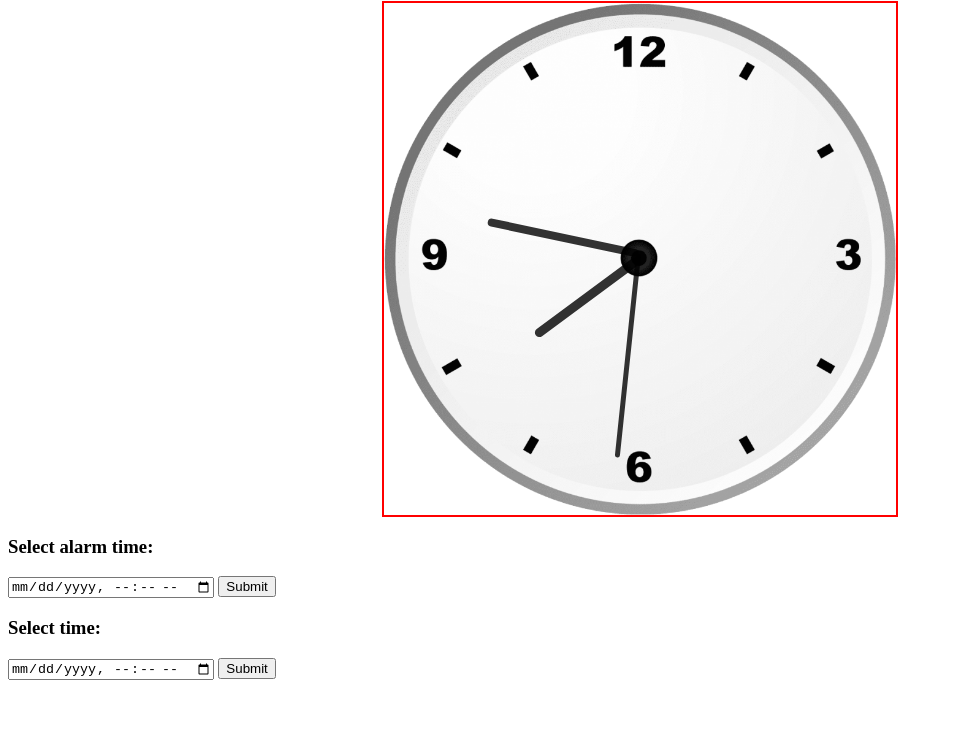
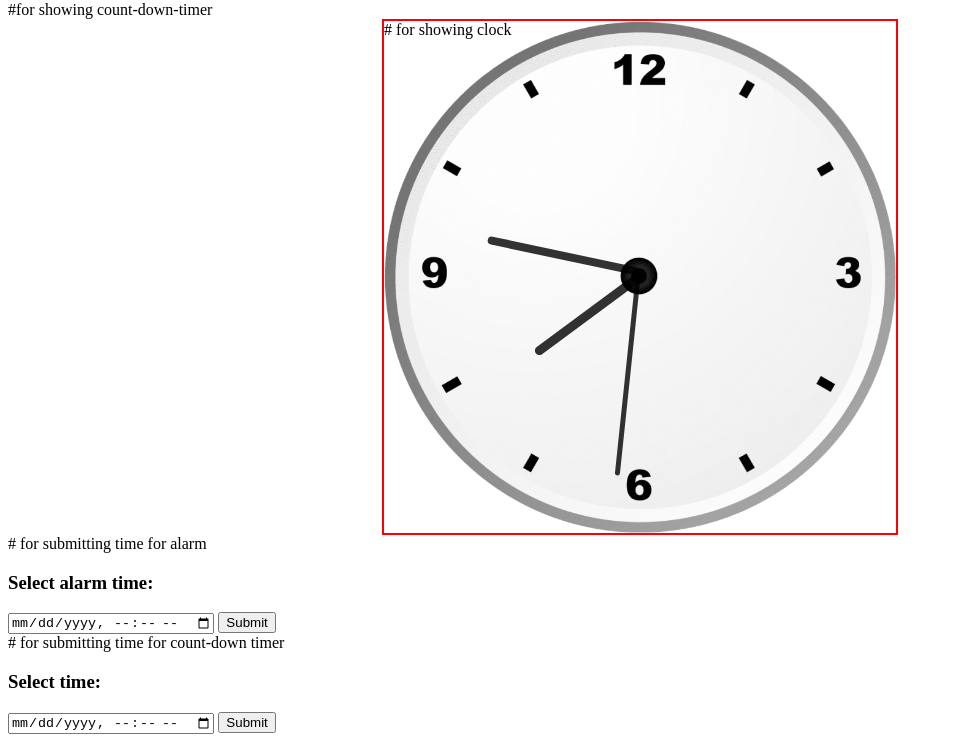
Before and after one commit to Asmit108/Analog-Clock, a plain HTML site: page index.html in a window 1280 px wide. Shown: the part 79-821 px from the top of the page, without its empty margins (0-953 px from the left). Before the commit the page ends 800 px from the top, so only its background shows below. Drawn offline with Linux system fonts and the light colour scheme.

Commit message:
Update index.html

```diff
--- a/index.html
+++ b/index.html
@@ -8,19 +8,20 @@
  </head>
  <body>
      <h1 id="top">Analog Clock</h1>
-	<h3 id="h"> </h2>
-     <div id="clockContainer">
+     <h3 id="h"> </h2>   #for showing count-down-timer
+     <div id="clockContainer">    # for showing clock
      	<div id="hour"></div>
      	<div id="minute"></div>
      	<div id="second"></div>
      </div>
 
-	 <form action="#" method="get" id="frm">
+     <form action="#" method="get" id="frm">    # for submitting time for alarm
 	<h3>Select alarm time: </h3>
 	<input type="datetime-local" name="ip" id="ip">
 	<input type="submit" name="sb" id="sb">
      </form>
-	<form action="#" method="get" id="sfrm">
+
+     <form action="#" method="get" id="sfrm">   # for submitting time for count-down timer
 	<h3>Select time: </h3>
 	<input type="datetime-local" name="sip" id="sip">
 	<input type="submit" name="ssb" id="ssb">
```
Lines whose indentation alone changed are shown as unchanged.
